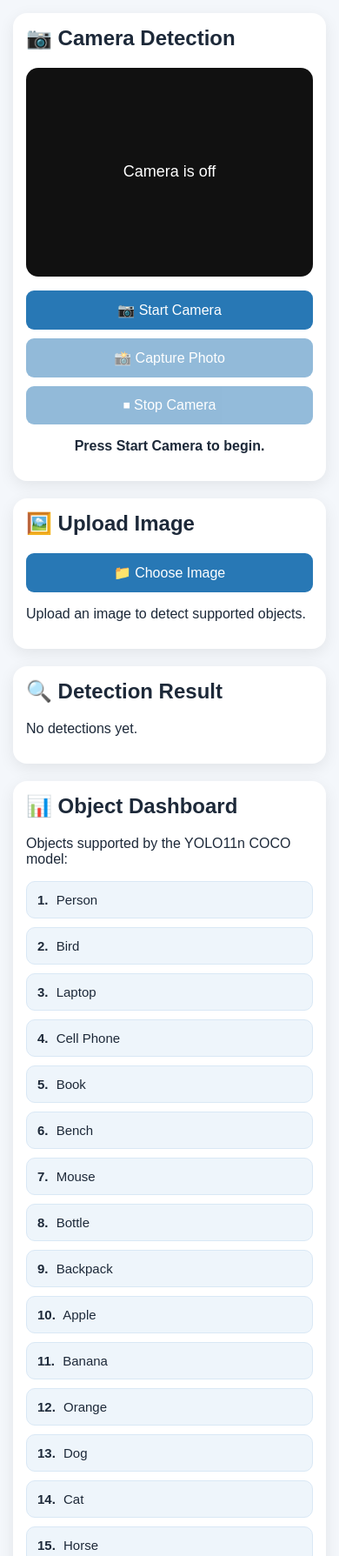
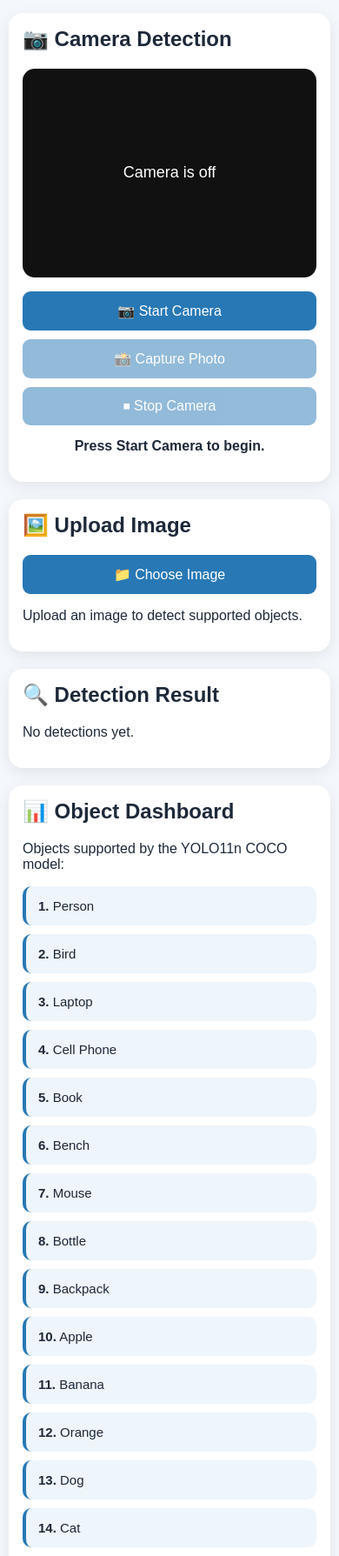
Before and after one commit to AdarshAnandPatil/real-time-object-detection, a Flask app: page / in a window 390 px wide. Shown: the part 100-1889 px from the top of the page at 87% size. Run offline with Flask 3, Linux system fonts and the light colour scheme.

Commit message:
Refine styles for layout and responsiveness
Adjusted margins, widths, and padding for various elements. Updated grid layout for mobile responsiveness and improved item styling.

```diff
--- a/static/style.css
+++ b/static/style.css
@@ -121,7 +121,7 @@ label input {
 #status {
     text-align: center;
     font-weight: bold;
-    margin-top: 16px;
+    margin-top: 15px;
 }
 
 
@@ -141,10 +141,9 @@ label input {
 #result {
     display: none;
     width: 100%;
-    max-width: 800px;
+    max-width: 850px;
     margin: 15px auto;
     border-radius: 12px;
-    border: 1px solid #d0d5dd;
 }
 
 
@@ -156,7 +155,6 @@ label input {
     display: grid;
     grid-template-columns:
         repeat(auto-fit, minmax(180px, 1fr));
-
     gap: 10px;
 }
 
@@ -164,33 +162,39 @@ label input {
     background: #eef5fb;
     border-radius: 10px;
     padding: 12px;
-    border: 1px solid #d9e8f5;
+    font-size: 15px;
 }
 
 
 /* =========================
-   OBJECT DASHBOARD
+   DASHBOARD
 ========================= */
 
 #objectDashboard {
     display: grid;
-
     grid-template-columns:
-        repeat(auto-fit, minmax(180px, 1fr));
-
+        repeat(auto-fit, minmax(210px, 1fr));
     gap: 10px;
 }
 
 #objectDashboard .item {
     background: #eef5fb;
     border-radius: 10px;
-    padding: 12px;
-    border: 1px solid #d9e8f5;
-    font-size: 15px;
+    padding: 14px;
+    border-left: 4px solid #2878b5;
 }
 
-#objectDashboard .item b {
-    margin-right: 5px;
+#objectDashboard .item strong {
+    display: block;
+    margin-top: 6px;
+    font-size: 14px;
+}
+
+#objectDashboard .item span {
+    display: block;
+    margin-top: 6px;
+    color: #667085;
+    font-size: 13px;
 }
 
 
@@ -201,11 +205,12 @@ label input {
 @media (max-width: 600px) {
 
     main {
-        margin-top: 15px;
+        margin: 15px auto;
+        padding: 0 10px;
     }
 
     .card {
-        padding: 15px;
+        padding: 16px;
     }
 
     header h1 {
@@ -215,11 +220,13 @@ label input {
     button,
     label {
         width: 100%;
-        text-align: center;
     }
 
     .camera {
         min-height: 240px;
     }
 
+    #objectDashboard {
+        grid-template-columns: 1fr;
+    }
 }
```
